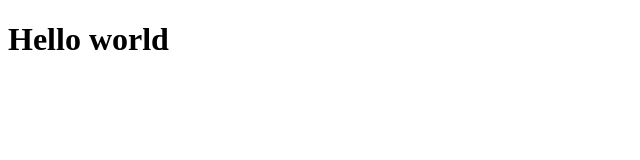
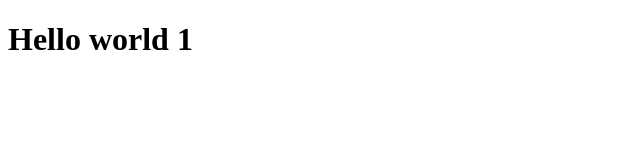
Before and after one commit to MagicPi-17/C4C, a plain HTML site: page hello1.html in a window 1280 px wide. Shown: the full height of the page, 0-640 px from the left. Drawn offline with Linux system fonts and the light colour scheme.

Commit message:
Update and rename index.html to hello1.html

```diff
--- a/index.html
+++ b/hello1.html
@@ -5,6 +5,6 @@
     <title>Title</title>
 </head>
 <body>
-<h1>Hello world</h1>
+<h1>Hello world 1</h1>
 </body>
 </html>
```
